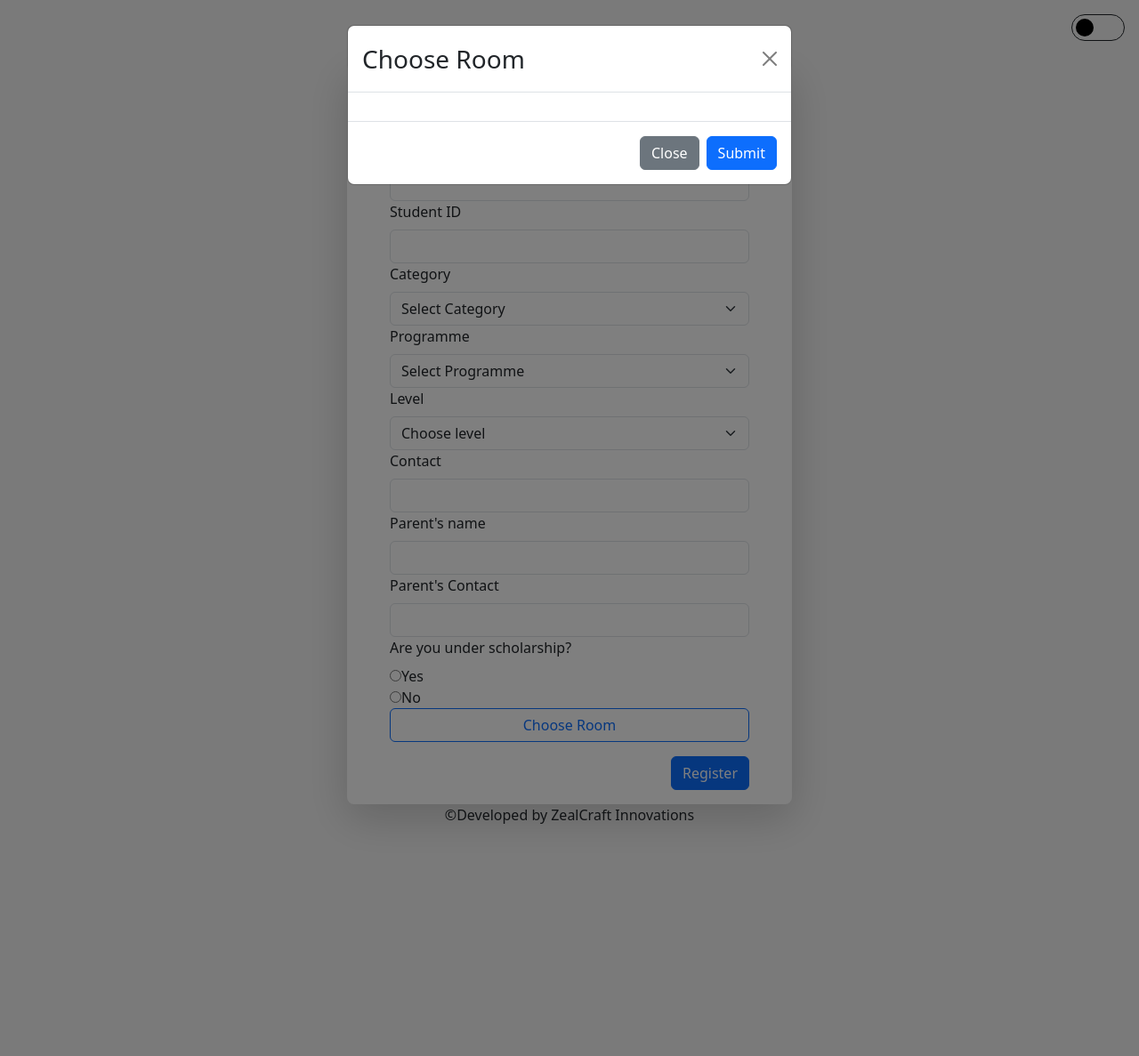
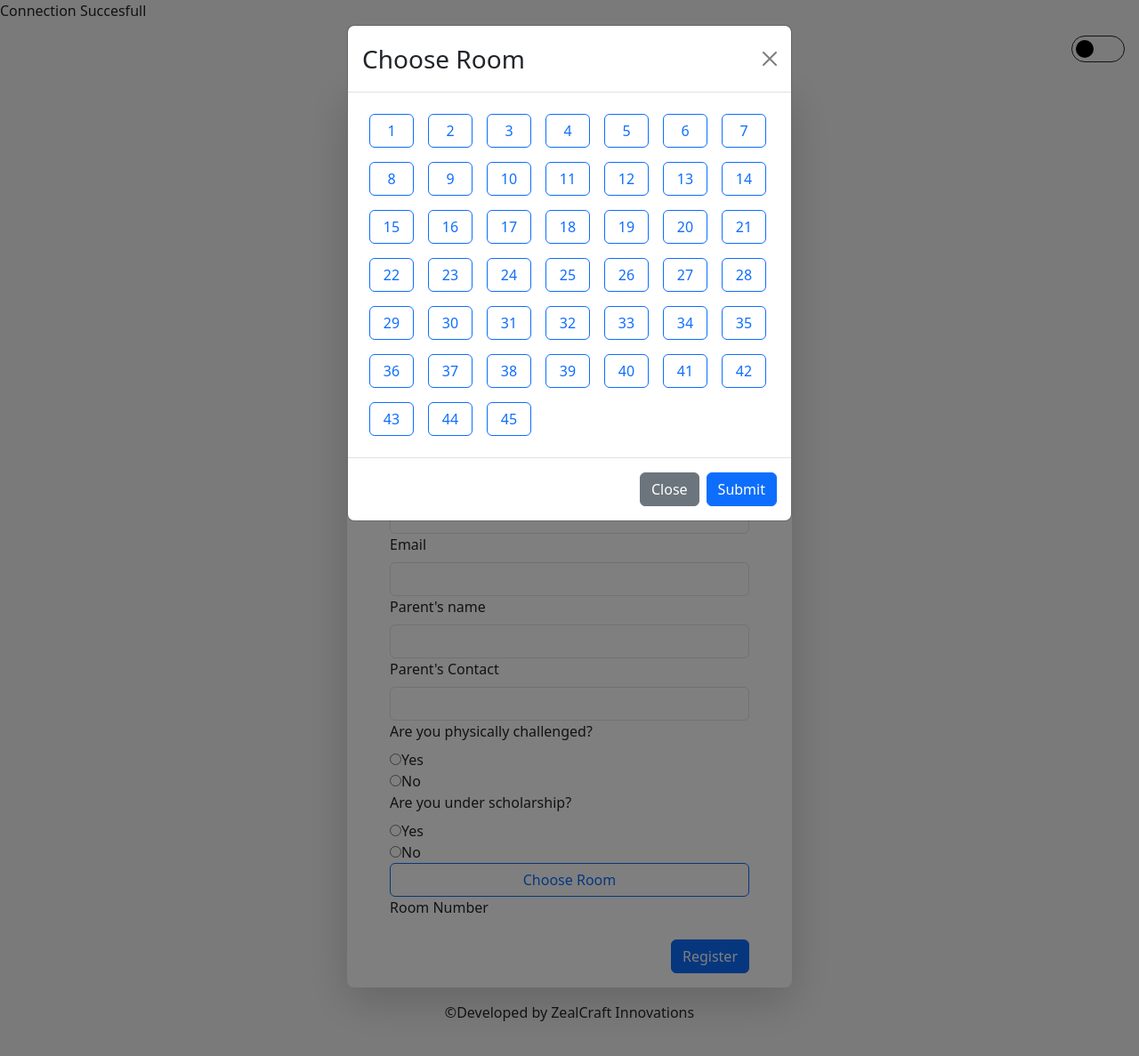
Before and after one commit to Henry33y/Safo-hall, a PHP site: page /register.php in a window 1280 px wide, after a click on "Choose Room". Shown: the top 1187 px of the page at 89% size. Run offline with PHP 8.4, Linux system fonts and the light colour scheme.

Commit message:
Updated room selection functionality and connected to sql dbase

```diff
--- /dev/null
+++ b/crud.php
@@ -0,0 +1,36 @@
+<?php
+    class crud{
+        private $db;
+
+        function __construct($conn){
+            $this->db = $conn;
+        }
+        public function insert($firstName,$lastName,$studentId,$category,$level,$programme,$contact,$email,$parentName,$parentContact,$disability,$scholarshipSpecify,$roomNumber){
+            try {
+                $sql = "INSERT INTO `student_registration_info`(`first_name`, `last_name`, `student_id`, `category`, `programme`, `level`, `email`, `contact`, `parent_name`, `parent_contact`, `physical_challenges`, `scholarship`, `room_number`)
+                VALUES (:firstName:,:lastName,:studentId,:category,:programme,:level,:email,:contact,:parentName,:parentContact,:disability,:scholarshipSpecify,:roomNumber)";
+
+                $stmt = $this->db->prepare($sql);
+
+                $stmt->bindparam(':firstName',$firstName);
+                $stmt->bindparam(':lastName',$lastName);
+                $stmt->bindparam(':studentId',$studentId);
+                $stmt->bindparam(':category',$category);
+                $stmt->bindparam(':programme',$programme);
+                $stmt->bindparam(':level',$level);
+                $stmt->bindparam(':email',$email);
+                $stmt->bindparam(':contact',$contact);
+                $stmt->bindparam(':parentName',$parentName);
+                $stmt->bindparam(':parentContact',$parentContact);
+                $stmt->bindparam(':disability',$disability);
+                $stmt->bindparam(':scholarship',$scholarshipSpecify);
+
+                $stmt->execute();
+                return true;
+            } catch (PDOException $e) {
+                echo $e->getMessage();
+                return false;
+            }
+        }
+    }
+?>
--- /dev/null
+++ b/includes/db_conn.php
@@ -0,0 +1,20 @@
+<?php
+    $host = 'localhost';
+    $db = 'safo_hall';
+    $user = 'Henry';
+    $pwd = '1234567';
+    $charset = 'utf8mb4';
+
+    $dsn = "mysql:host=$host;dbname=$db;charset=$charset";
+
+    try {
+        $pdo = new PDO($dsn,$user,$pwd);
+        $pdo->setAttribute(PDO::ATTR_ERRMODE,PDO::ERRMODE_EXCEPTION);
+        echo 'Connection Succesfull';
+    } catch (PDOException $e) {
+        throw new PDOException($e->getMessage());
+    }
+
+    require_once './crud.php';
+    $crud = new crud($pdo);
+?>
--- a/register.php
+++ b/register.php
@@ -1,12 +1,73 @@
+<?php
+require_once 'includes\db_conn.php';
+$firstName = $lastName = $studentId = $category = $level = $programme = $contact = $email = $parentName = $parentContact = $physicallyChallenged = $disability = $underScholarship = $scholarshipSpecify = $roomNumber = '';
+if(isset($_POST['submit'])){
+    if(!empty($_POST['first_name'])){
+        $firstName = $_POST['first_name'];
+    }
+    if(!empty($_POST['last_name'])){
+        $lastName = $_POST['last_name'];
+    }
+    if(!empty($_POST['student_id'])){
+        $studentId = $_POST['student_id'];
+    }
+    if(!empty($_POST['category'])){
+        $category = $_POST['category'];
+    }
+    if(!empty($_POST['programme'])){
+        $programme = $_POST['programme'];
+    }
+    if(!empty($_POST['level'])){
+        $level = $_POST['level'];
+    }
+    if(!empty($_POST['contact'])){
+        $contact = $_POST['contact'];
+    }
+    if(!empty($_POST['email'])){
+        $email = $_POST['email'];
+    }
+    if(!empty($_POST['parent_name'])){
+        $parentName = $_POST['parent_name'];
+    }
+    if(!empty($_POST['parent_contact'])){
+        $parentContact = $_POST['parent_contact'];
+    }
+    if(!empty($_POST['disability'])){
+        $disability = $_POST['disability'];
+    }
+    else{
+        $disability = 'None';
+    }
+    if($_POST['is_under_scholarship'] == 'Yes' && $_POST['scholarship'] != 'others'){
+        $scholarshipSpecify = $_POST['scholarship'];
+    }
+    else if($_POST['is_under_scholarship'] == 'No'){
+        $scholarshipSpecify = 'None';
+    }
+    else{
+        $scholarshipSpecify = $_POST['specified_scholarship'];
+    }
+    if(!empty($_POST['room_number'])){
+        $roomNumber = $_POST['room_number'];
+        echo $firstName.', Room Number = '.$roomNumber;
+    }
+
+    echo $firstName . $lastName . $studentId . $category . $level . $programme . $contact . $email . $parentName . $parentContact . $physicallyChallenged . $disability . $underScholarship . $scholarshipSpecify . $roomNumber;
+
+
+}
+
+?>
+
 <!DOCTYPE html>
 <html lang="en">
 <head>
     <meta charset="UTF-8">
     <meta name="viewport" content="width=device-width, initial-scale=1.0">
     <link href="https://cdn.jsdelivr.net/npm/bootstrap@5.3.0-alpha3/dist/css/bootstrap.min.css" rel="stylesheet" integrity="sha384-KK94CHFLLe+nY2dmCWGMq91rCGa5gtU4mk92HdvYe+M/SXH301p5ILy+dN9+nJOZ" crossorigin="anonymous">
-    <link rel="stylesheet" href="style.css">
     <script defer src="register_script.js"></script>
     <script src="https://cdn.jsdelivr.net/npm/bootstrap@5.3.0-alpha3/dist/js/bootstrap.bundle.min.js" integrity="sha384-ENjdO4Dr2bkBIFxQpeoTz1HIcje39Wm4jDKdf19U8gI4ddQ3GYNS7NTKfAdVQSZe" crossorigin="anonymous"></script>
+    <link rel="stylesheet" href="style.css">
     <title>Register</title>
 </head>
 <body class="min-vh-100 position-relative">
@@ -14,41 +75,45 @@
     <main class="pt-4">
         <h2 class="text-center">Register</h2>
         <div class="d-flex justify-content-center justify-content-center">
-            <form action="" method="post" id="register_form" class="form py-3 px-5 rounded-3 shadow-lg bg-white">
+            <form action="register.php" method="post" id="register_form" class="form py-3 px-5 rounded-3 shadow-lg bg-white needs-validation" novalidate>
                 <div>
-                    <label for="" class="form-label">First Name</label>
+                    <label for="first_name" class="form-label">First Name</label>
                     <div>
-                        <input type="text" class="form-control">
+                        <input type="text" name="first_name" id="first_name" class="form-control pe-5" required>
+                        <div class="invalid-feedback">Wrong Input</div>
                     </div>
                 </div>
                 <div>
-                    <label for="" class="form-label">Last Name</label>
+                    <label for="last_name" class="form-label">Last Name</label>
                     <div>
-                        <input type="text" class="form-control">
+                        <input type="text" name="last_name" id="last_name" class="form-control" required>
+                        <div class="invalid-feedback">Wrong Input</div>
                     </div>
                 </div>
                 <div>
-                    <label for="" class="form-label">Student ID</label>
+                    <label for="student_id" class="form-label">Student ID</label>
                     <div>
-                        <input type="text" class="form-control">
+                        <input type="text" name="student_id" id="student_id" class="form-control" required>
+                        <div class="invalid-feedback">Wrong Input</div>
                     </div>
                 </div>
                 <div>
-                    <label for="" class="form-label">Category</label>
+                    <label for="category" class="form-label">Category</label>
                     <div>
-                        <select name="" id="" class="form-select">
-                            <option value="default">Select Category</option>
+                        <select name="category" id="category" class="form-select" required>
+                            <option selected disabled value="">Select Category</option>
                             <option value="undergraduate">Undergraduate</option>
                             <option value="abe">ABE</option>
                             <option value="ncce">NCCE</option>
                         </select>
+                        <div class="invalid-feedback">Wrong Input</div>
                     </div>
                 </div>
                 <div>
                     <label for="programme" class="form-label">Programme</label>
                     <div>
-                        <select name="programme" type="text" class="form-select">
-                            <option value="default">Select Programme</option>
+                        <select name="programme" type="text" class="form-select" required>
+                            <option selected disabled value="">Select Programme</option>
                             <option value="B.Sc. Actuarial Science">B.Sc. Actuarial Science</option>
                             <option value="B.Sc. Quantity Surveying and Building Economics">B.Sc. Quantity Surveying and Building Economics</option>
                             <option value="B.A. Communication Studies">B.A. Communication Studies</option>
@@ -70,13 +135,14 @@
                             <option value="B.Sc. Information Technology">B.Sc. Information Technology</option>
                             <option value="B.Sc. Nursing">B.Sc. Nursing</option>
                         </select>
+                        <div class="invalid-feedback">Wrong Input</div>
                     </div>
                 </div>
                 <div>
-                    <label for="" class="form-label">Level</label>
+                    <label for="level" class="form-label">Level</label>
                     <div>
-                        <select name="level" id="" class="form-select">
-                            <option value="default">Choose level</option>
+                        <select name="level" id="level" class="form-select" required>
+                            <option selected disabled value="">Choose level</option>
                             <option value="100">100</option>
                             <option value="200">200</option>
                             <option value="300">300</option>
@@ -85,43 +151,70 @@
                             <option value="400">5</option>
                             <option value="400">6</option>
                         </select>
+                        <div class="invalid-feedback">Wrong Input</div>
                     </div>
                 </div>
                 <div>
-                    <label for="" class="form-label">Contact</label>
+                    <label for="contact" class="form-label">Contact</label>
                     <div>
-                        <input name="contact" type="number" class="form-control">
+                        <input name="contact" type="number" class="form-control" required>
+                        <div class="invalid-feedback">Wrong Input</div>
                     </div>
                 </div>
                 <div>
-                    <label for="" class="form-label">Parent's name</label>
+                    <label for="email" class="form-label">Email</label>
                     <div>
-                        <input name="parent_name" type="text" class="form-control">
+                        <input name="email" type="email" class="form-control" required>
+                        <div class="invalid-feedback">Wrong Input</div>
+                    </div>
+                </div>
+                <div>
+                    <label for="parent_name" class="form-label">Parent's name</label>
+                    <div>
+                        <input name="parent_name" type="text" class="form-control" required>
+                        <div class="invalid-feedback">Wrong Input</div>
                     </div>
                 </div>
                 <div>
                     <label for="parent_contact" class="form-label">Parent's Contact</label>
                     <div>
-                        <input name="parent_contact" id="parent_contact" type="text" class="form-control">
+                        <input name="parent_contact" id="parent_contact" type="text" class="form-control" required>
+                        <div class="invalid-feedback">Wrong Input</div>
+                    </div>
+                </div>
+                <div>
+                    <label for="is_under_scholarship" class="form-label">Are you physically challenged?</label>
+                    <div>
+                        <input name="is_challenged" type="radio" class="" id="challenged" value="Yes" required>Yes<br>
+                        <input name="is_challenged" type="radio" class="" id="not_challenged" value="No" required>No
+                        <div class="invalid-feedback">Wrong Input</div>
+                    </div>
+                </div>
+                <div class="specify_disability_container">
+                    <label for="disability" class="form-label">Please Specify</label>
+                    <div>
+                        <input name="disability" id="disability" type="text" class="form-control">
                     </div>
                 </div>
                 <div>
                     <label for="is_under_scholarship" class="form-label">Are you under scholarship?</label>
                     <div>
-                        <input name="is_under_scholarship" type="radio" class="" id="under_scholarship" value="Yes">Yes<br>
-                        <input name="is_under_scholarship" type="radio" class="" id="not_under_scholarship" value="No">No
+                        <input name="is_under_scholarship" type="radio" class="" id="under_scholarship" value="Yes" required>Yes<br>
+                        <input name="is_under_scholarship" type="radio" class="" id="not_under_scholarship" value="No" required>No
+                        <div class="invalid-feedback">Wrong Input</div>
                     </div>
                 </div>
                 <div>
                     <div class="choose_scholarship_container">
                         <label for="scholarship" class="form-label">Scholarship</label>
-                        <select name="scholarship" id="scholarship_select" class="form-select">
-                            <option value="default_scholarship">Choose Scholarship</option>
+                        <select name="scholarship" id="scholarship_select" class="form-select" required>
+                            <option value="choose_scholarship" selected disabled>Choose Scholarship</option>
                             <option value="Church Of Pentecost">Church of Pentecost</option>
                             <option value="Pentecost University">Pentecost University</option>
                             <option value="Get Fund">GET Fund</option>
                             <option value="others">Others(Please Specify)</option>
                         </select>
+                        <div class="invalid-feedback">Wrong Input</div>
                         <div class="" id="specify_scholarship_container">
                             <label for="specified_scholarship">Specify Scholarship</label>
                             <div>
@@ -133,7 +226,7 @@
                 <div>
                     <button type="button" class="form-control btn btn-outline-primary" id="choose_room_btn" data-bs-toggle="modal" data-bs-target="#choose_room_modal_container">Choose Room</button>
                 </div>
-                <div id="choose_room_modal_container" class="modal">
+                <div id="choose_room_modal_container" class="modal fade">
                     <div class="modal-dialog">
                         <div class="modal-content">
                             <div class="modal-header">
@@ -141,17 +234,29 @@
                                 <button type="button" class="btn-close" data-bs-dismiss="modal"></button>
                             </div>
                             <div class="modal-body">
-
+                            <?php
+                                for($i = 1;$i <= 45; $i++){
+                                    echo '<button type="button" value="'.$i.'" class="btn btn-outline-primary m-2 room-button">'.$i.'</button>';
+                                }
+                            ?>
                             </div>
                             <div class="modal-footer">
                                 <button type="button" class="btn btn-secondary" data-bs-dismiss="modal">Close</button>
-                                <button type="button" class="btn btn-primary">Submit</button>
+                                <button type="button" class="btn btn-primary modal-submit-btn" data-bs-dismiss="modal">Submit</button>
                             </div>
                         </div>
                     </div>
                 </div>
+                <div class="">
+                    <label for="room_number" class="form-label">Room Number &nbsp;</label>
+                    <span class="" id="room_num_display"></span>
+                    <div>
+                        <input type="number" name="room_number" id="room_number" class="form-control d-none">
+                        <div class="invalid-feedback">Please select a room</div>
+                    </div>
+                </div>
                 <div class="d-flex justify-content-end mt-3">
-                    <input type="submit" value="Register" class="btn btn-primary">
+                    <input type="submit" name="submit" value="Register" class="btn btn-primary">
                 </div>
             </form>
         </div>
--- a/style.css
+++ b/style.css
@@ -167,8 +167,16 @@ header ul{
 #specify_scholarship_container{
     display: none;
 }
-
-
+.specify_disability_container{
+    display: none;
+}
+.room-button{
+    width: 50px;
+}
+.room-button:focus{
+    background-color: var(--bs-primary);
+    color: white;
+}
 
 @media(max-width: 500px){
     .swiper-button-next,.swiper-button-prev{
```
Also changed, not shown: register_script.js (+35 -1 lines).
